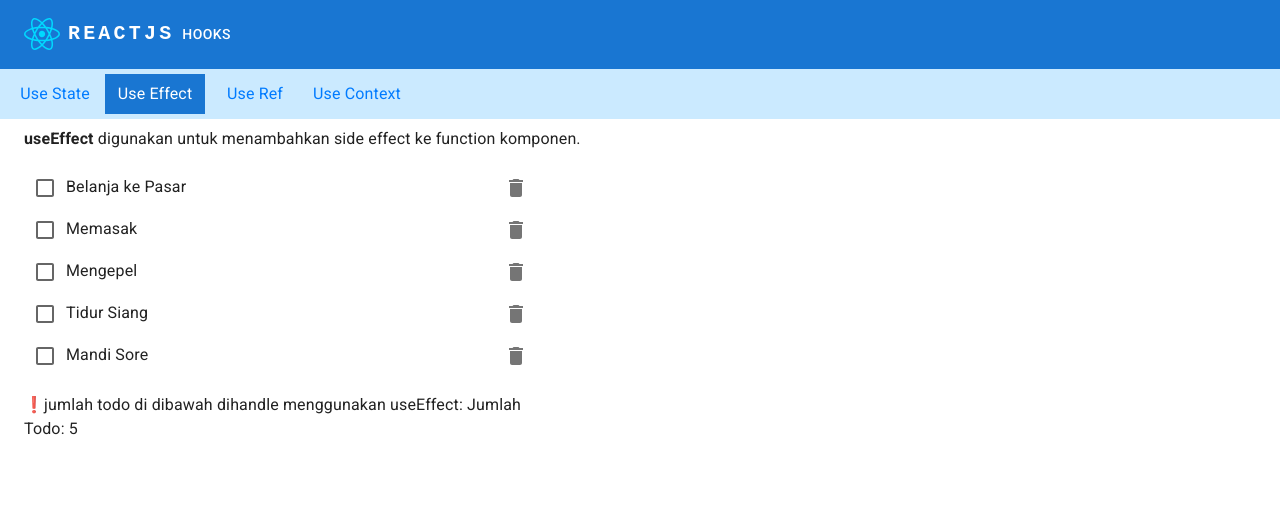
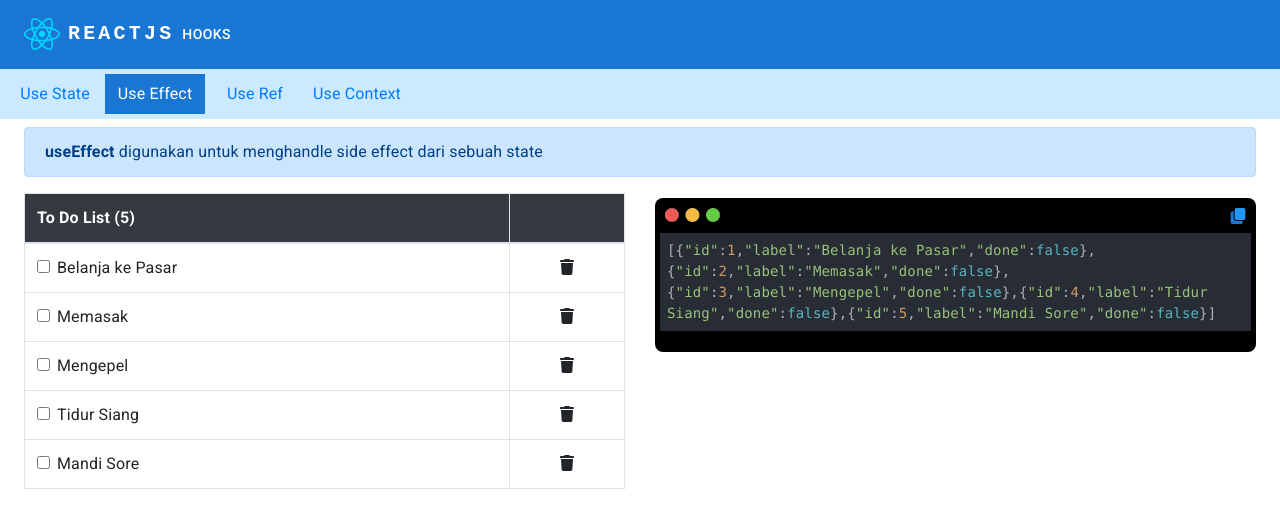
Before and after one commit to finzero/react-tutorial, a React (Vite) app: page /useEffect in a window 1280 px wide. Shown: the top 528 px of the page. Built offline with nearby package versions, Linux system fonts and the light colour scheme; a web font is replaced by a local one.

Commit message:
fix style

```diff
--- a/src/pages/UseContext.jsx
+++ b/src/pages/UseContext.jsx
@@ -1,22 +1,33 @@
 // akan di render sebagai child dari component Child 1
 const GrandChild1 = () => {
-  return <div>GrandChild1</div>;
+  return (
+    <div className="card">
+      <div className="card-body">GrandChild1</div>
+    </div>
+  );
 };
 
 // akan di render sebagai child dari component Parent
 const Child1 = () => (
-  <div style={{ background: '#efefef' }}>
-    Child1
-    <GrandChild1 />
+  <div className="card bg-primary">
+    <div className="card-body">
+      Child1
+      <GrandChild1 />
+    </div>
   </div>
 );
 
 // akan di render sebagai child dari component Parent
-const Child2 = () => <div style={{ background: 'lightblue' }}>Child2</div>;
+const Child2 = () => (
+  <div className="card bg-info">
+    <div className="card-body">Child2</div>
+  </div>
+);
 
 const Parent = () => {
   return (
     <>
+      Parent Component
       <Child1 />
       <Child2 />
     </>
--- a/src/pages/UseEffect.jsx
+++ b/src/pages/UseEffect.jsx
@@ -1,24 +1,7 @@
-import { Checkbox, IconButton } from '@mui/material';
-import DeleteIcon from '@mui/icons-material/Delete';
 import { useState, useEffect } from 'react';
-
-// eslint-disable-next-line react/prop-types
-const StyledList = ({ children }) => {
-  return (
-    <li
-      style={{
-        display: 'flex',
-        justifyContent: 'space-between',
-      }}
-    >
-      {children}
-    </li>
-  );
-};
-
-const ulStyle = {
-  paddingLeft: 0,
-};
+import { FontAwesomeIcon } from '@fortawesome/react-fontawesome';
+import { faTrash } from '@fortawesome/free-solid-svg-icons';
+import HighlightSyntax from '../components/HighlightSyntax/HighlightSyntax';
 
 const UseEffect = () => {
   const [todoList, setTodoList] = useState([
@@ -59,43 +42,56 @@
   });
 
   const handleDelete = (id) => {
-    console.log('handle delete', id);
     setTodoList((todo) => todo.filter((td) => td.id !== id));
   };
 
   return (
-    // ❌ untuk style sebaiknya konsisten
-    // gunakan variable, class ataupun styled component secara konsisten
-    <>
-      <p>
-        <b>useEffect</b> digunakan untuk menambahkan side effect ke function
-        komponen.
-      </p>
-      <div style={{ width: '500px' }}>
-        <ul style={ulStyle}>
+    <div>
+      <div className="alert alert-primary" role="alert">
+        <b>useEffect</b> digunakan untuk menghandle side effect dari sebuah
+        state
+      </div>
+      <div className="row">
+        <div className="col-6">
+          <table className="table table-bordered">
+            <thead className="bg-dark text-white">
+              <tr>
+                <th>To Do List ({countTodo})</th>
+                <th></th>
+              </tr>
+            </thead>
+            <tbody>
               {todoList.map((todo) => (
-            <StyledList key={todo.id}>
-              <div>
-                <Checkbox
-                  checked={todo.done}
+                <tr key={todo.id}>
+                  <td>
+                    <div className="form-group form-check mb-0">
+                      <input
+                        type="checkbox"
+                        name="todo"
+                        className="form-check-input"
                         onChange={() => handleToggle(todo.id)}
                       />
-                {todo.label}
+                      <label className="form-check-label">{todo.label}</label>
                     </div>
-              <IconButton
-                edge="end"
-                aria-label="delete"
+                  </td>
+                  <td className="text-center">
+                    <FontAwesomeIcon
+                      icon={faTrash}
                       onClick={() => handleDelete(todo.id)}
-              >
-                <DeleteIcon />
-              </IconButton>
-            </StyledList>
+                    />
+                  </td>
+                </tr>
               ))}
-        </ul>
-        ❗jumlah todo di dibawah dihandle menggunakan useEffect: Jumlah Todo:{' '}
-        {countTodo}
+            </tbody>
+          </table>
         </div>
-    </>
+        <div className="col-6">
+          <HighlightSyntax lang={'javascript'}>
+            {JSON.stringify(todoList)}
+          </HighlightSyntax>
+        </div>
+      </div>
+    </div>
   );
 };
 
--- a/src/pages/UseRef.jsx
+++ b/src/pages/UseRef.jsx
@@ -1,4 +1,3 @@
-import { Alert, Button } from '@mui/material';
 import { useRef } from 'react';
 
 const UseRef = () => {
@@ -10,31 +9,43 @@
 
   return (
     <>
-      <p>
+      <div className="alert alert-primary" role="alert">
         <b>useRef</b> digunakan untuk mengakses DOM node dalam sebuah komponen.!
-      </p>
-      <Alert severity="success">
-        Contoh Uncontrolled Input dengan use State
-      </Alert>
+      </div>
 
+      <div className="card col-6">
+        <div className="card-body">
+          <form>
+            <div className="form-group row">
+              <label className="col-sm-4 col-form-label">Email</label>
+              <div className="col-sm-8">
                 <input
                   type="text"
-        name="firstname"
+                  className="form-control"
+                  placeholder="First Name"
+                  id="firstname"
                   ref={firstName}
-        id=""
-        placeholder="firstname"
                 />
-
+              </div>
+            </div>
+            <div className="form-group row">
+              <label className="col-sm-4 col-form-label">Password</label>
+              <div className="col-sm-8">
                 <input
                   type="text"
-        name="lastname"
+                  className="form-control"
+                  id="lastname"
+                  placeholder="Last Name"
                   ref={lastName}
-        id=""
-        placeholder="lastname"
                 />
-      <Button variant="contained" onClick={handleClick}>
-        Click
-      </Button>
+              </div>
+            </div>
+          </form>
+          <button className="btn btn-primary" onClick={handleClick}>
+            Simpan
+          </button>
+        </div>
+      </div>
     </>
   );
 };
```
Lines whose indentation alone changed are shown as unchanged.
